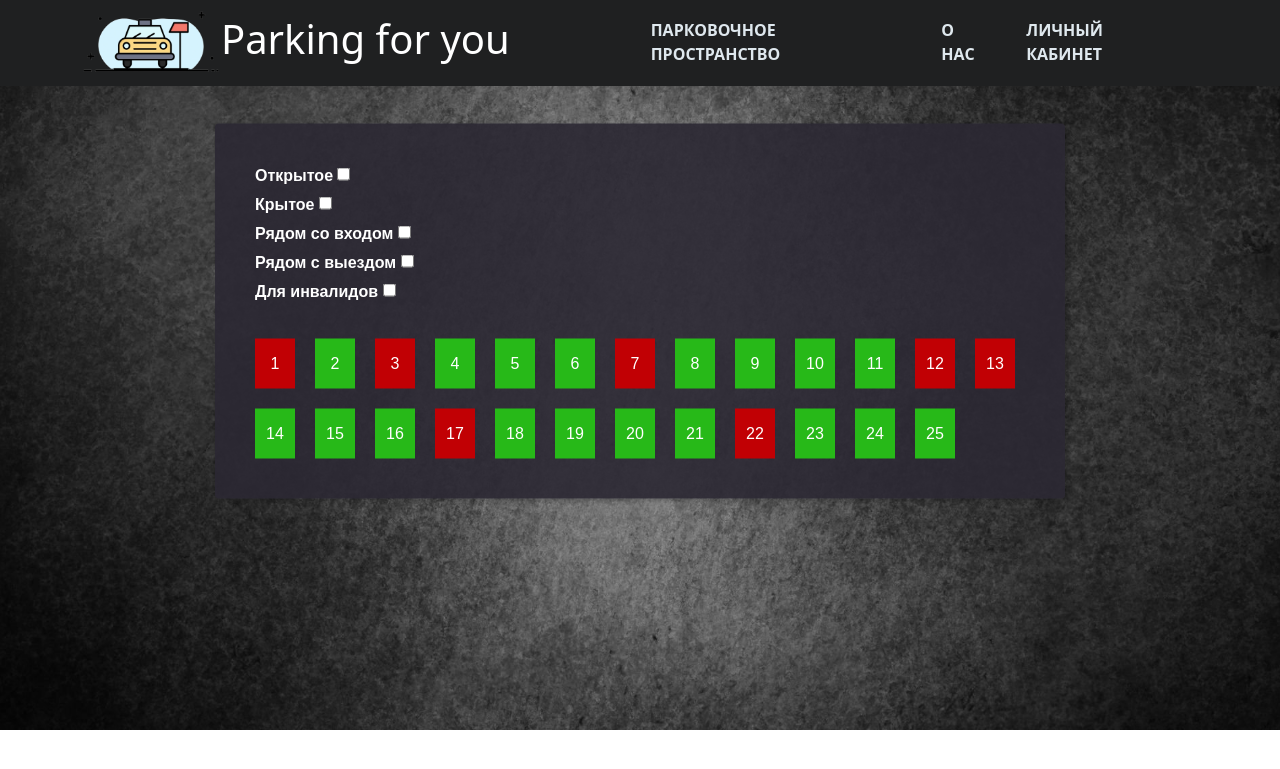
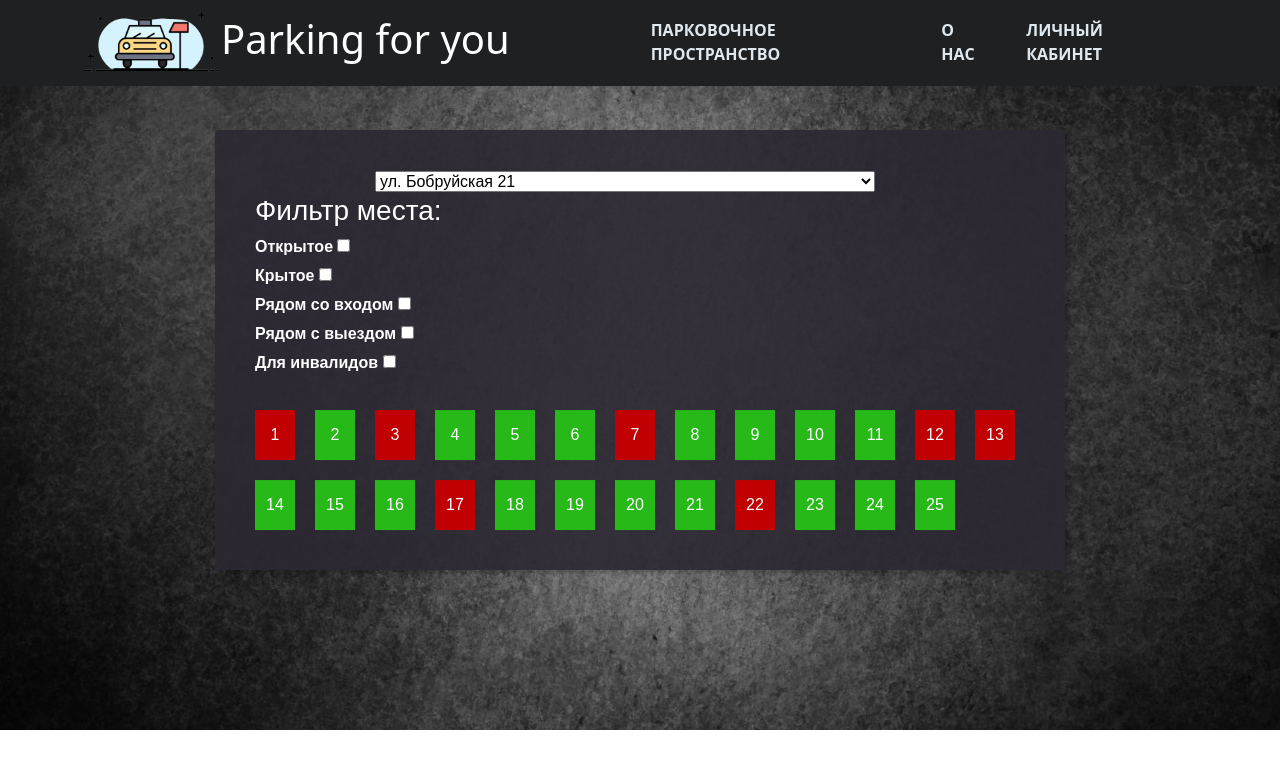
Before and after one commit to Alexzhyliuk/Parking-system, a Django app: page / in a window 1280 px wide. Shown: the top 769 px of the page. Run offline with Django 4.2, Linux system fonts and the light colour scheme; some libraries are stand-ins or nearby versions.

Commit message:
front add address bar

```diff
--- a/main/templates/main/index.html
+++ b/main/templates/main/index.html
@@ -1,6 +1,10 @@
 {% extends 'main/header.html' %}
 {% block content %}
 <form id="form" style="font-family: Quicksand, sans-serif;background-color: rgba(44,40,52,0.9);width: 2500px;padding: 40px;">
+    <select id="" style="color:black; width: 500px; margin-left: 120px ">
+        <option>ул. Бобруйская 21</option>
+    </select> <br>
+    <h3 style="color: white;">Фильтр места:</h3>
     <label for="open">Открытое</label>
     <input type="checkbox" value="Открытое" id="open"> <br>
     <label for="cover">Крытое</label>
```
